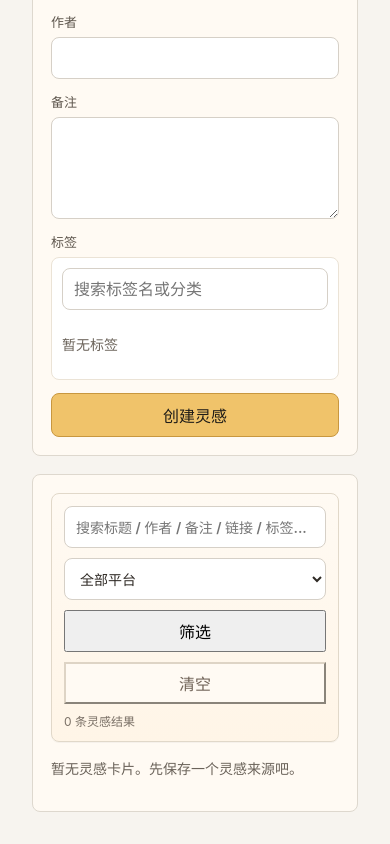
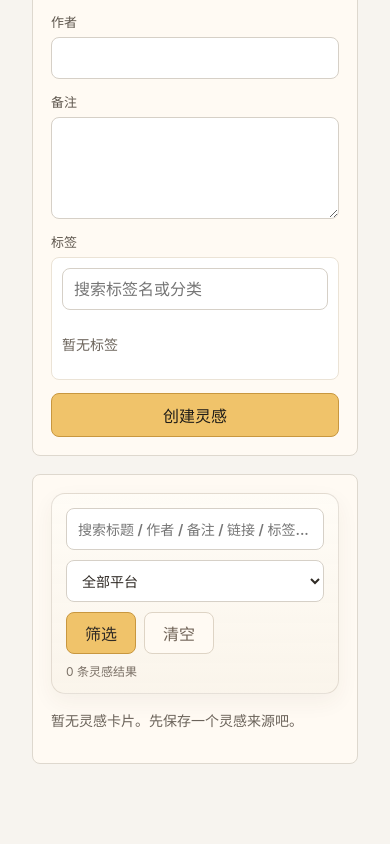
Before and after one commit to Tripleflyyy/shot-muse, a React (Vite) app: page /#/inspiration in a window 390 px wide. Shown: the part 567-1411 px from the top of the page. After the commit the page ends 1363 px from the top, so only its background shows below. Built offline with nearby package versions, Linux system fonts and the light colour scheme.

Commit message:
fix: improve filter bar responsiveness and polish

```diff
--- a/src/app/styles.css
+++ b/src/app/styles.css
@@ -351,12 +351,30 @@ button:disabled {
   display: grid;
   gap: 8px;
   margin-bottom: 16px;
+  width: 100%;
   max-width: 100%;
+  box-sizing: border-box;
+  overflow: hidden;
   border: 1px solid #e1d8c9;
-  border-radius: 8px;
-  padding: 12px;
-  background: linear-gradient(180deg, #fffaf3 0%, #fff5e7 100%);
-  box-shadow: 0 1px 0 rgba(42, 35, 27, 0.04);
+  border-radius: 14px;
+  padding: 14px;
+  background: linear-gradient(180deg, rgba(255, 252, 246, 0.98), rgba(250, 244, 234, 0.94));
+  box-shadow: 0 8px 22px rgba(80, 60, 40, 0.055);
+}
+
+.search-filter-panel {
+  display: grid;
+  gap: 8px;
+  width: 100%;
+  max-width: 100%;
+  box-sizing: border-box;
+  overflow: hidden;
+  border: 1px solid rgba(80, 60, 40, 0.14);
+  border-radius: 14px;
+  margin-bottom: 16px;
+  padding: 14px;
+  background: linear-gradient(180deg, rgba(255, 252, 246, 0.98), rgba(250, 244, 234, 0.94));
+  box-shadow: 0 8px 22px rgba(80, 60, 40, 0.055);
 }
 
 .filter-panel input,
@@ -408,9 +426,16 @@ button:disabled {
 
 .search-filter-bar {
   display: grid;
-  grid-template-columns: minmax(260px, 1fr) minmax(150px, 190px) auto auto;
+  grid-template-columns: minmax(0, 1fr) minmax(130px, 170px);
   gap: 10px;
   align-items: center;
+  min-width: 0;
+  width: 100%;
+  max-width: 100%;
+  box-sizing: border-box;
+}
+
+.search-filter-bar > * {
   min-width: 0;
 }
 
@@ -418,6 +443,8 @@ button:disabled {
 .search-filter-select {
   min-width: 0;
   width: 100%;
+  max-width: 100%;
+  box-sizing: border-box;
   height: 42px;
   border: 1px solid #d8cfc1;
   border-radius: 8px;
@@ -442,7 +469,31 @@ button:disabled {
 .search-filter-button,
 .search-filter-reset {
   height: 42px;
+  min-width: 70px;
+  border: 1px solid #cfc7bb;
+  border-radius: 8px;
+  padding: 0 14px;
+  color: #2f2a25;
+  background: #ffffff;
+  cursor: pointer;
+  font-weight: 700;
   white-space: nowrap;
+}
+
+.search-filter-button {
+  border-color: #c8973f;
+  background: #f0c36a;
+}
+
+.search-filter-actions {
+  display: flex;
+  grid-column: 1 / -1;
+  flex-wrap: wrap;
+  gap: 8px;
+  align-items: center;
+  justify-content: flex-start;
+  min-width: 0;
+  max-width: 100%;
 }
 
 .search-filter-reset {
@@ -455,6 +506,19 @@ button:disabled {
   margin: 0;
   color: #7a7066;
   font-size: 12px;
+}
+
+@media (min-width: 1440px) {
+  .search-filter-bar {
+    grid-template-columns: minmax(0, 1fr) minmax(140px, 180px) max-content;
+  }
+
+  .search-filter-actions {
+    grid-column: auto;
+    flex-wrap: nowrap;
+    justify-content: flex-end;
+    min-width: max-content;
+  }
 }
 
 .entity-list,
@@ -835,12 +899,6 @@ button:disabled {
 .tag-filter-panel {
   display: grid;
   gap: 8px;
-  border: 1px solid #e1d8c9;
-  border-radius: 8px;
-  margin-bottom: 16px;
-  padding: 12px;
-  background: linear-gradient(180deg, #fffaf3 0%, #fff5e7 100%);
-  box-shadow: 0 1px 0 rgba(42, 35, 27, 0.04);
 }
 
 @media (max-width: 900px) {
--- a/src/pages/InspirationLibraryPage.tsx
+++ b/src/pages/InspirationLibraryPage.tsx
@@ -350,7 +350,10 @@ export default function InspirationLibraryPage() {
         </form>
 
         <section className="list-panel">
-          <form className="filter-panel" onSubmit={handleFilterSubmit}>
+          <form
+            className="filter-panel search-filter-panel"
+            onSubmit={handleFilterSubmit}
+          >
             <div className="search-filter-bar">
               <input
                 className="search-filter-input"
@@ -380,6 +383,7 @@ export default function InspirationLibraryPage() {
                   </option>
                 ))}
               </select>
+              <div className="search-filter-actions">
                 <button className="search-filter-button" type="submit">
                   筛选
                 </button>
@@ -390,6 +394,7 @@ export default function InspirationLibraryPage() {
                 >
                   清空
                 </button>
+              </div>
             </div>
             <p className="filter-result-text">{cards.length} 条灵感结果</p>
           </form>
--- a/src/pages/TagsPage.tsx
+++ b/src/pages/TagsPage.tsx
@@ -383,7 +383,7 @@ export default function TagsPage() {
             </button>
           </div>
 
-          <div className="tag-filter-panel">
+          <div className="tag-filter-panel search-filter-panel">
             <div className="search-filter-bar">
               <input
                 className="search-filter-input"
@@ -405,6 +405,7 @@ export default function TagsPage() {
                   </option>
                 ))}
               </select>
+              <div className="search-filter-actions">
                 <button className="search-filter-button" type="button">
                   筛选
                 </button>
@@ -418,6 +419,7 @@ export default function TagsPage() {
                 >
                   清空
                 </button>
+              </div>
             </div>
             <p className="filter-result-text">{filteredTagCount} 个匹配标签</p>
           </div>
```
Lines whose indentation alone changed are shown as unchanged.
